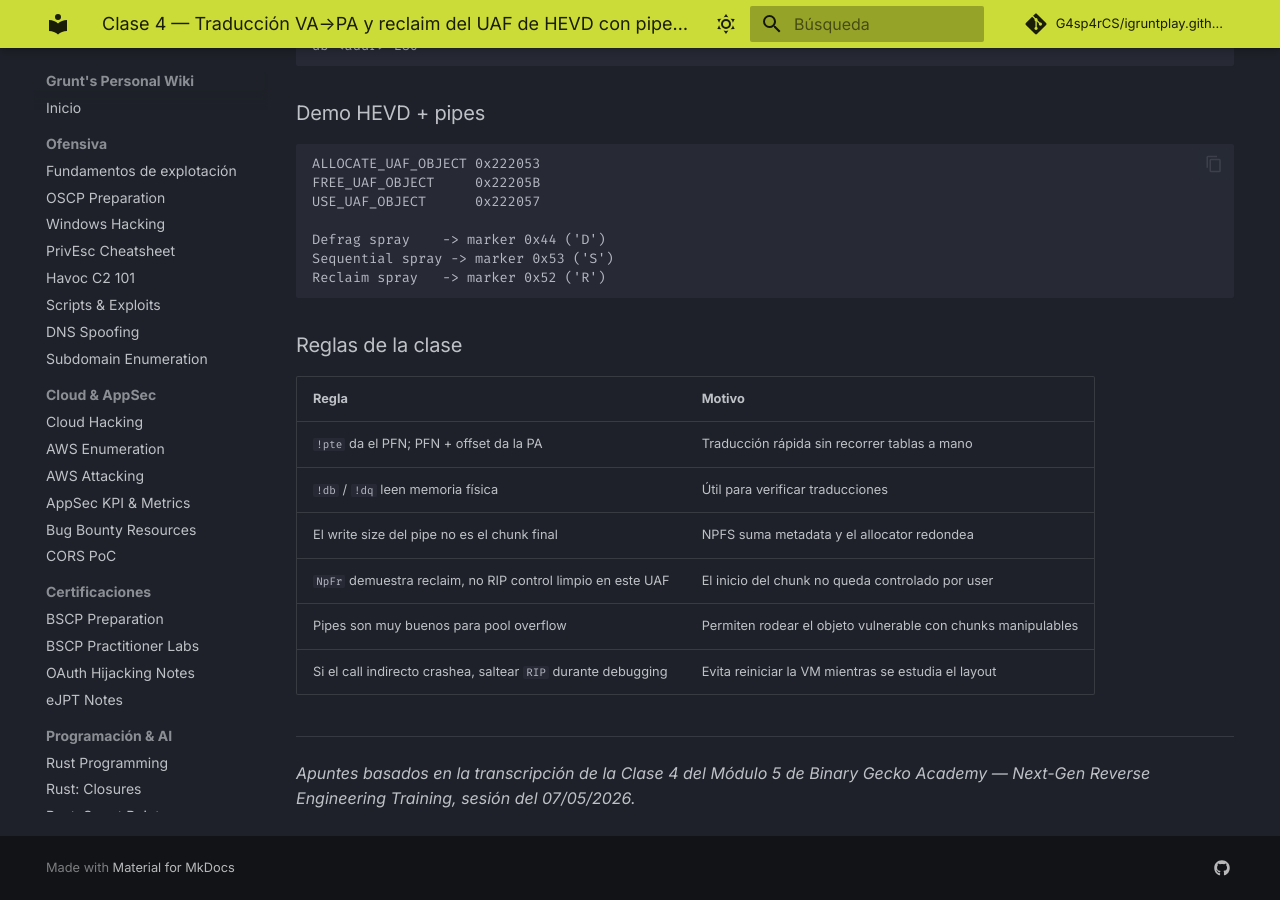
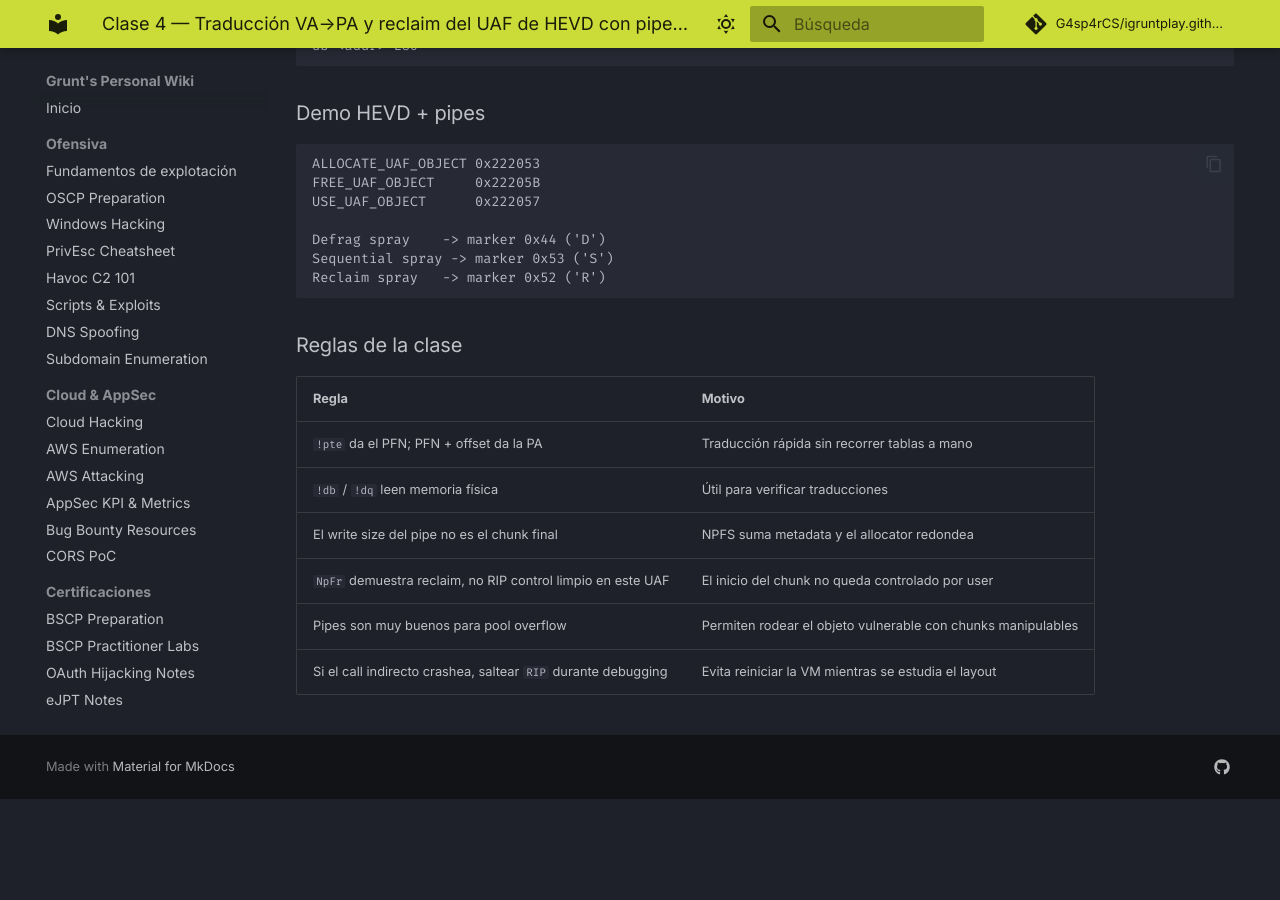
Before and after one commit to G4sp4rCS/igruntplay.github.io, an MkDocs documentation site: the page built from docs/bin-exploitation/binary-gecko-academy/fifth-module/notes/class-4.md, in a window 1280 px wide and 900 px high, scrolled down 21055 px. Built offline with MkDocs 1.6.1 and Material for MkDocs 9.7.7, drawn with Linux system fonts in a browser that asks for light colours; comment, search, counter and statistics services are not loaded; after the commit the page ends 21854 px from its top, so only the background shows below that.

Commit message:
Update class-4.md

```diff
--- a/docs/bin-exploitation/binary-gecko-academy/fifth-module/notes/class-4.md
+++ b/docs/bin-exploitation/binary-gecko-academy/fifth-module/notes/class-4.md
@@ -1040,7 +1040,3 @@
 | `NpFr` demuestra reclaim, no RIP control limpio en este UAF | El inicio del chunk no queda controlado por user |
 | Pipes son muy buenos para pool overflow | Permiten rodear el objeto vulnerable con chunks manipulables |
 | Si el call indirecto crashea, saltear `RIP` durante debugging | Evita reiniciar la VM mientras se estudia el layout |
-
----
-
-*Apuntes basados en la transcripción de la Clase 4 del Módulo 5 de Binary Gecko Academy — Next-Gen Reverse Engineering Training, sesión del 07/05/2026.*
```
